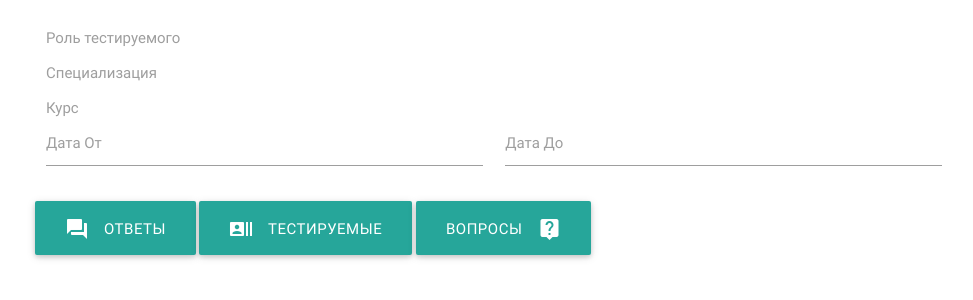
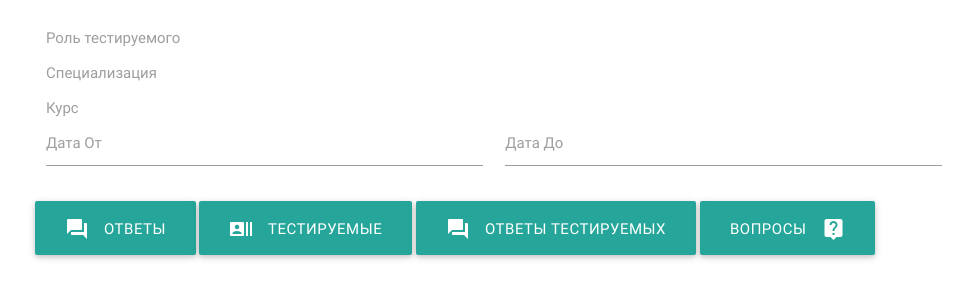
Before and after one commit to Oregu7/tests_constructor, a Django app: page /profile/1/analytics/5/ in a window 1280 px wide. Shown: the part 152-452 px from the top of the page, without its empty margins (146-1119 px from the left). Run offline with Django 3.2, Linux system fonts and the light colour scheme; a user stored in the database is signed in; data comes from the database, SQL or seed files in the repository; both versions use the stored data as it was after the commit; parts of the project's set-up code (start-up, migrations or seed data) failed here and were passed over; some libraries are stand-ins or nearby versions.

Commit message:
analytiv v9.1.3

```diff
--- a/analytics/serializers.py
+++ b/analytics/serializers.py
@@ -12,7 +12,7 @@ class SpecializationSerializer(serializers.ModelSerializer):
 class AnalyticSerializer(serializers.ModelSerializer):
     class Meta:
         model = Analytic
-        fields = ('answer',)
+        fields = ('answer','tested')
 
 class TestedSerializer(serializers.ModelSerializer):
     analytics = AnalyticSerializer(source='get_analytic', read_only=True, many=True)
--- a/analytics/static/js/analytics.js
+++ b/analytics/static/js/analytics.js
@@ -53,7 +53,7 @@ App.controller('main', function($scope, $http, $routeParams){
     };
 
     $scope.next =function(){
-        if(($scope.select.role == 1 && $scope.select.specialization && $scope.select.course) || $scope.select.role == 2){
+        if(($scope.select.role && $scope.select.specialization && $scope.select.course)){
             if($scope.mark){
                 $scope.mark = 0;
                 angular.forEach($scope.questions, function(question){
--- a/analytics/templates/analytics_test.html
+++ b/analytics/templates/analytics_test.html
@@ -64,7 +64,7 @@
                     <label>Роль тестируемого</label>
                 </div>
               </div>
-              <div class="row" ng-show = "select.role == 1">
+              <div class="row">
                 <div class="input-field col s12">
                     <select class="" ng-model="select.specialization" material-select watch>
                       <option value="" disabled selected>Пожалуйста укажите свою специализацию</option>
@@ -75,7 +75,7 @@
                     <label>Специализация</label>
                 </div>
               </div>
-              <div class="row" ng-show = "select.role == 1">
+              <div class="row">
                 <div class="input-field col s12">
                     <select class="" ng-model="select.course" material-select watch>
                       <option value="" disabled selected>Пожалуйста укажите свой курс</option>
--- a/testsConstructor/settings.py
+++ b/testsConstructor/settings.py
@@ -66,6 +66,9 @@ ROOT_URLCONF = 'testsConstructor.urls'
 #Кроссерверные запросы
 CORS_ORIGIN_ALLOW_ALL = True
 CORS_URLS_REGEX = r'^/api/.*$'
+
+FILE_UPLOAD_HANDLERS = ("django_excel.ExcelMemoryFileUploadHandler",
+                        "django_excel.TemporaryExcelFileUploadHandler")
 
 TEMPLATES = [
     {
--- a/users/templates/analytics_result.html
+++ b/users/templates/analytics_result.html
@@ -44,7 +44,7 @@
                     <label>Роль тестируемого</label>
                 </div>
               </div>
-              <div class="row" ng-show = "select.role == 1">
+              <div class="row">
                 <div class="input-field col s12">
                     <select class="" ng-model="select.specialization" material-select watch>
                       <option value="" disabled selected>Пожалуйста укажите специализацию</option>
@@ -56,7 +56,7 @@
                     <label>Специализация</label>
                 </div>
               </div>
-              <div class="row" ng-show = "select.role == 1">
+              <div class="row">
                 <div class="input-field col s12">
                     <select class="" ng-model="select.course" material-select watch>
                       <option value="" disabled selected>Пожалуйста укажите курс</option>
@@ -119,6 +119,10 @@
                       <i class="material-icons left">recent_actors</i>
                       Тестируемые
                   </a>
+                  <a class="waves-effect waves-light btn-large" ng-click="create_url('testeds_answers')">
+                      <i class="material-icons left">question_answer</i>
+                      Ответы тестируемых
+                  </a>
                   <a class="waves-effect waves-light btn-large" href="/analytics/questions/{{ test }}/">
                       <i class="material-icons right">live_help</i>
                       Вопросы
```
Also changed, not shown: analytics/views.py (+16 -22 lines), main.sqlite3.
